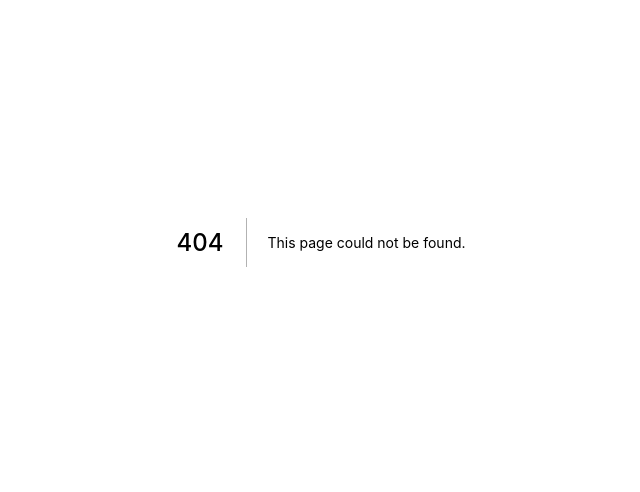
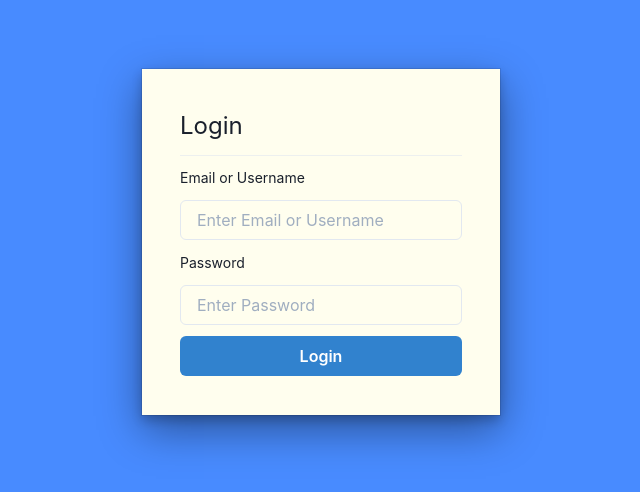
Before and after one commit to ThomasRainford/simple-notes-app, a Next.js app in the folder client/: page /account/login in a window 1280 px wide. Before the commit this address had no page. Shown: the part 158-650 px from the top of the page, without its empty margins (319-959 px from the left). Built offline with nearby package versions, Linux system fonts and the light colour scheme.

Commit message:
Add login page UI.

```diff
--- a/client/components/account/AccountLayout.tsx
+++ b/client/components/account/AccountLayout.tsx
@@ -1,11 +1,12 @@
-import { Center, Divider, Flex, Text } from '@chakra-ui/react'
+import { Button, Center, Divider, Flex, Text } from '@chakra-ui/react'
 import React from 'react'
 
 interface Props {
    heading: string
+   action: string
 }
 
-const AccountLayout = ({ children, heading }) => {
+const AccountLayout = ({ children, heading, action }) => {
    return (
       <Flex justify="center" align="center" h="100vh" w="100vw" backgroundColor="#488BFF">
          <Flex direction="column" p="3%" backgroundColor="#fffeee" boxShadow="dark-lg">
@@ -14,6 +15,7 @@ const AccountLayout = ({ children, heading }) => {
                <Divider orientation="horizontal" />
             </Center>
             {children}
+            <Button colorScheme="blue">{action}</Button>
          </Flex>
       </Flex>
    )
--- /dev/null
+++ b/client/pages/account/login.tsx
@@ -0,0 +1,22 @@
+import { Stack, Input, Button, Text } from '@chakra-ui/react'
+import React from 'react'
+import AccountLayout from '../../components/account/AccountLayout'
+
+interface Props {
+
+}
+
+const Login = ({ }) => {
+   return (
+      <AccountLayout heading="Login" action="Login">
+         <Stack spacing="3" pb="4%">
+            <Text fontSize="sm">Email or Username</Text>
+            <Input placeholder="Enter Email or Username" />
+            <Text fontSize="sm">Password</Text>
+            <Input placeholder="Enter Password" />
+         </Stack>
+      </AccountLayout>
+   )
+}
+
+export default Login
--- a/client/pages/account/register.tsx
+++ b/client/pages/account/register.tsx
@@ -8,7 +8,7 @@ interface Props {
 
 const Register = ({ }) => {
    return (
-      <AccountLayout heading="Create an account">
+      <AccountLayout heading="Create an account" action="Create Account">
          <Stack spacing="3" pb="4%">
             <Text fontSize="sm">Username</Text>
             <Input placeholder="Enter Username" />
@@ -17,7 +17,6 @@ const Register = ({ }) => {
             <Text fontSize="sm">Password</Text>
             <Input placeholder="Enter Password" />
          </Stack>
-         <Button colorScheme="blue">Submit</Button>
       </AccountLayout>
    )
 }
```
